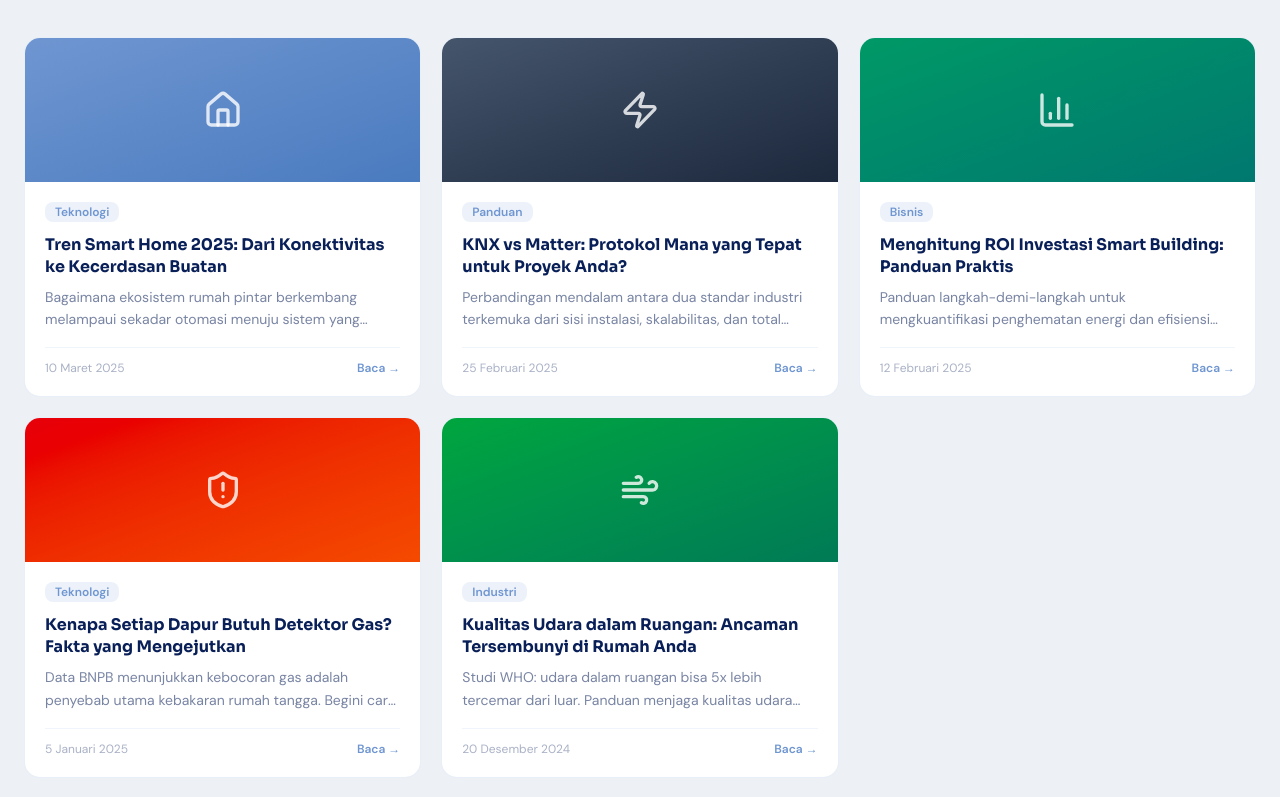
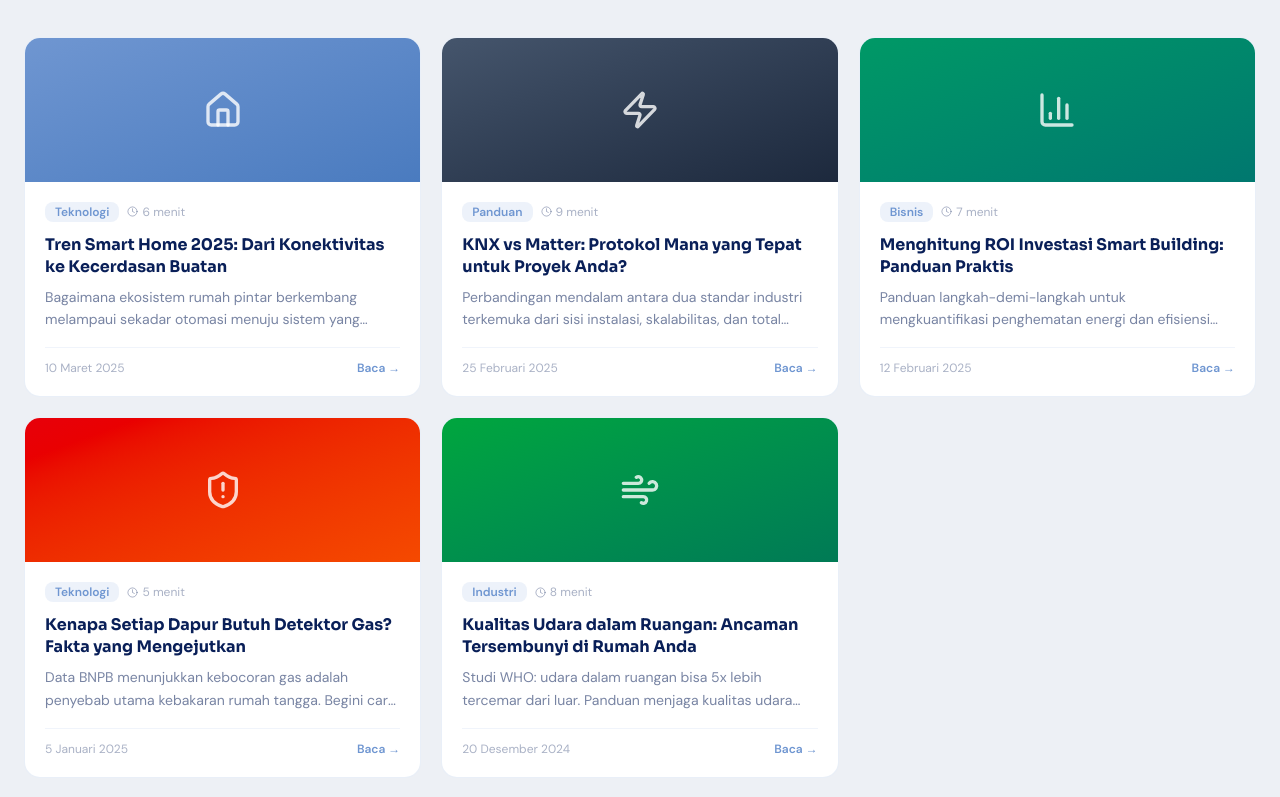
Before and after one commit to ripkie/unovaWebsite, a Next.js app: page /blog in a window 1280 px wide. Shown: the part 541-1338 px from the top of the page. Built offline with nearby package versions, Linux system fonts and the light colour scheme.

Commit message:
fixing bug blog

```diff
--- a/src/app/blog/page.tsx
+++ b/src/app/blog/page.tsx
@@ -18,7 +18,7 @@ const internalPosts = [
     excerpt: "Bagaimana ekosistem rumah pintar berkembang melampaui sekadar otomasi menuju sistem yang benar-benar belajar dan beradaptasi.",
     category: "Teknologi",
     date: "10 Maret 2025",
-    //readTime: "6 menit",
+    readTime: "6 menit",
     iconName: "Home",
     color: "from-[#6F96D1] to-[#4a7bbf]",
   },
@@ -28,7 +28,7 @@ const internalPosts = [
     excerpt: "Perbandingan mendalam antara dua standar industri terkemuka dari sisi instalasi, skalabilitas, dan total biaya kepemilikan.",
     category: "Panduan",
     date: "25 Februari 2025",
-    //readTime: "9 menit",
+    readTime: "9 menit",
     iconName: "Zap",
     color: "from-slate-600 to-slate-800",
   },
@@ -38,7 +38,7 @@ const internalPosts = [
     excerpt: "Panduan langkah-demi-langkah untuk mengkuantifikasi penghematan energi dan efisiensi operasional dari instalasi IoT.",
     category: "Bisnis",
     date: "12 Februari 2025",
-    //readTime: "7 menit",
+    readTime: "7 menit",
     iconName: "BarChart3",
     color: "from-emerald-600 to-teal-700",
   },
@@ -48,7 +48,7 @@ const internalPosts = [
     excerpt: "Data BNPB menunjukkan kebocoran gas adalah penyebab utama kebakaran rumah tangga. Begini cara mencegahnya dengan teknologi.",
     category: "Teknologi",
     date: "5 Januari 2025",
-    //readTime: "5 menit",
+    readTime: "5 menit",
     iconName: "ShieldAlert",
     color: "from-red-600 to-orange-600",
   },
@@ -58,7 +58,7 @@ const internalPosts = [
     excerpt: "Studi WHO: udara dalam ruangan bisa 5x lebih tercemar dari luar. Panduan menjaga kualitas udara rumah agar keluarga tetap sehat.",
     category: "Industri",
     date: "20 Desember 2024",
-    //readTime: "8 menit",
+    readTime: "8 menit",
     iconName: "Wind",
     color: "from-green-600 to-emerald-700",
   },
@@ -160,6 +160,9 @@ export default function BlogPage() {
                         style={{ background: "rgba(111,150,209,0.12)", color: "#6F96D1" }}
                       >
                         {post.category}
+                      </span>
+                      <span className="flex items-center gap-1 text-brand-navy/35 text-xs">
+                        <Clock size={11} />{post.readTime}
                       </span>
                     </div>
                     <h3 className="font-display font-bold text-brand-navy text-base leading-snug group-hover:text-[#6F96D1] transition-colors">
```
